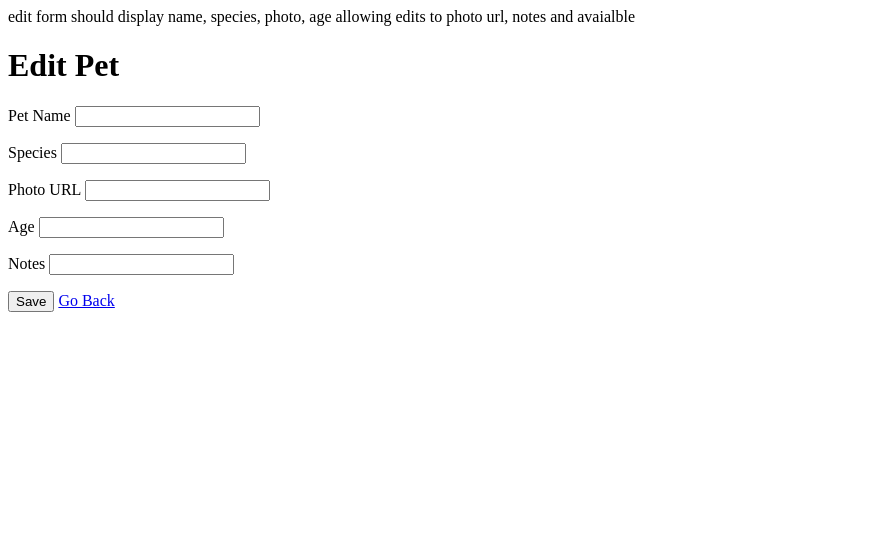
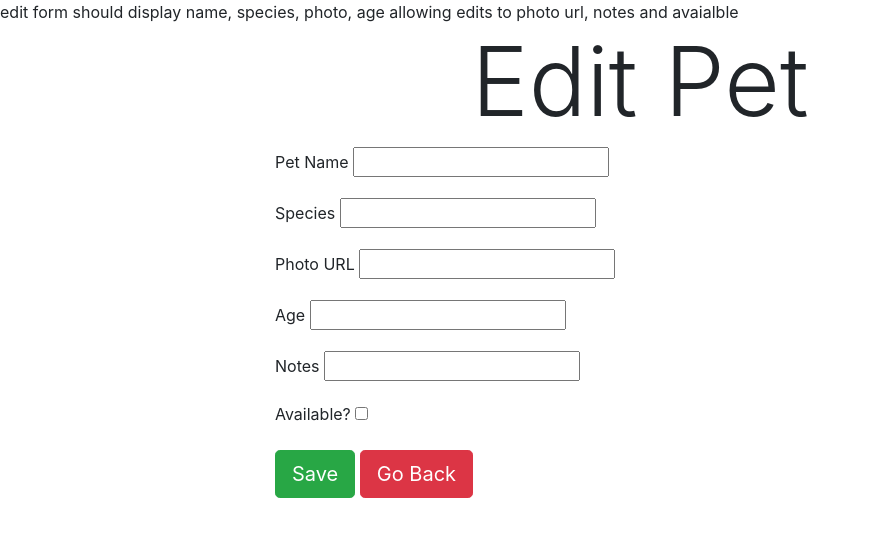
Before and after one commit to jgilpin0713/adopt, a Flask app: template templates/edit.html in a window 1280 px wide. Shown: the top 537 px of the page, without its empty margins (0-869 px from the left). Run offline with Flask 2, Linux system fonts and the light colour scheme; the template is opened without the code that fills it: values that come from a table or form of the project are taken from there, others are empty; some libraries are stand-ins or nearby versions.

Commit message:
Updates to formatting

```diff
--- a/app.py
+++ b/app.py
@@ -48,6 +48,7 @@ def edit_pet(id):
         pet.url = form.url.data
         pet.age = form.age.data
         pet.notes = form.notes.data
+        pet.available = form.available.data
         db.session.commit()
         return redirect('/')
     else:
--- a/forms.py
+++ b/forms.py
@@ -16,3 +16,4 @@ class EditPet(FlaskForm):
     url = StringField("Photo URL", validators = [Optional()])
     age = IntegerField("Age", validators = [InputRequired("Age required")])
     notes = StringField("Notes", validators = [Optional()])
+    available = BooleanField("Available?")
--- a/templates/base.html
+++ /dev/null
@@ -1 +0,0 @@
-include bootstrap in basic template
--- a/templates/edit.html
+++ b/templates/edit.html
@@ -9,26 +9,36 @@ allowing edits to photo url, notes and avaialble
   <meta charset="UTF-8">
   <meta name="viewport" content="width=device-width, initial-scale=1.0">
   <meta http-equiv="X-UA-Compatible" content="ie=edge">
+  <link rel="stylesheet" href="https://maxcdn.bootstrapcdn.com/bootstrap/4.0.0/css/bootstrap.min.css"
+    integrity="sha384-Gn5384xqQ1aoWXA+058RXPxPg6fy4IWvTNh0E263XmFcJlSAwiGgFAW/dAiS6JXm" crossorigin="anonymous">
   <title>Edit Pet</title>
 </head>
 
 <body>
-  <h1>Edit Pet</h1>
+  <div class="container">
+    <h1 class="display-1 text-center">Edit Pet</h1>
+    <div class="row justify-content-center">
+      <div class="col-md-8">
+
       <form method="POST">
         {{ form.hidden_tag() }}
         {% for field in form if field.widget.input_type != 'hidden'%}
-    <p>
+        <div class="form-group">
           {{field.label}}
           {{field}}
           {% for err in field.errors %}
+          <small class="form-text text-danger"></small>
             {{err}}
+          </small>
         {% endfor %}
-    </p>
+        </div>
         {% endfor %}
-    <button>Save</button>
+        <button class ="btn btn-success btn-lg">Save</button>
         <a href="/" class="btn btn-danger btn-lg">Go Back</a>
        </form>
-
+      </div>
+    </div>
+  </div>
 </body>
 
 </html>
```
Also changed, not shown: templates/home.html (+9 -3 lines). Lines whose indentation alone changed are shown as unchanged.
